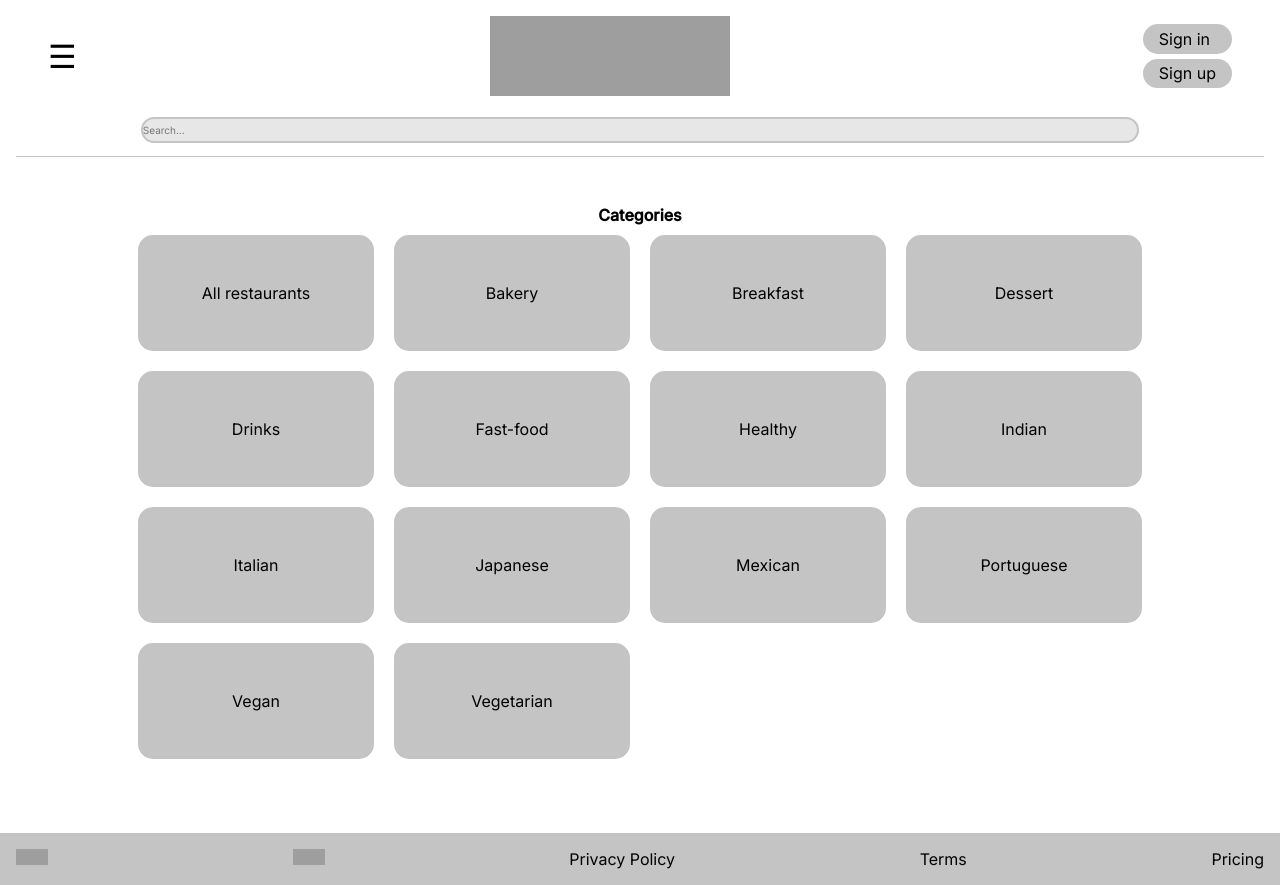
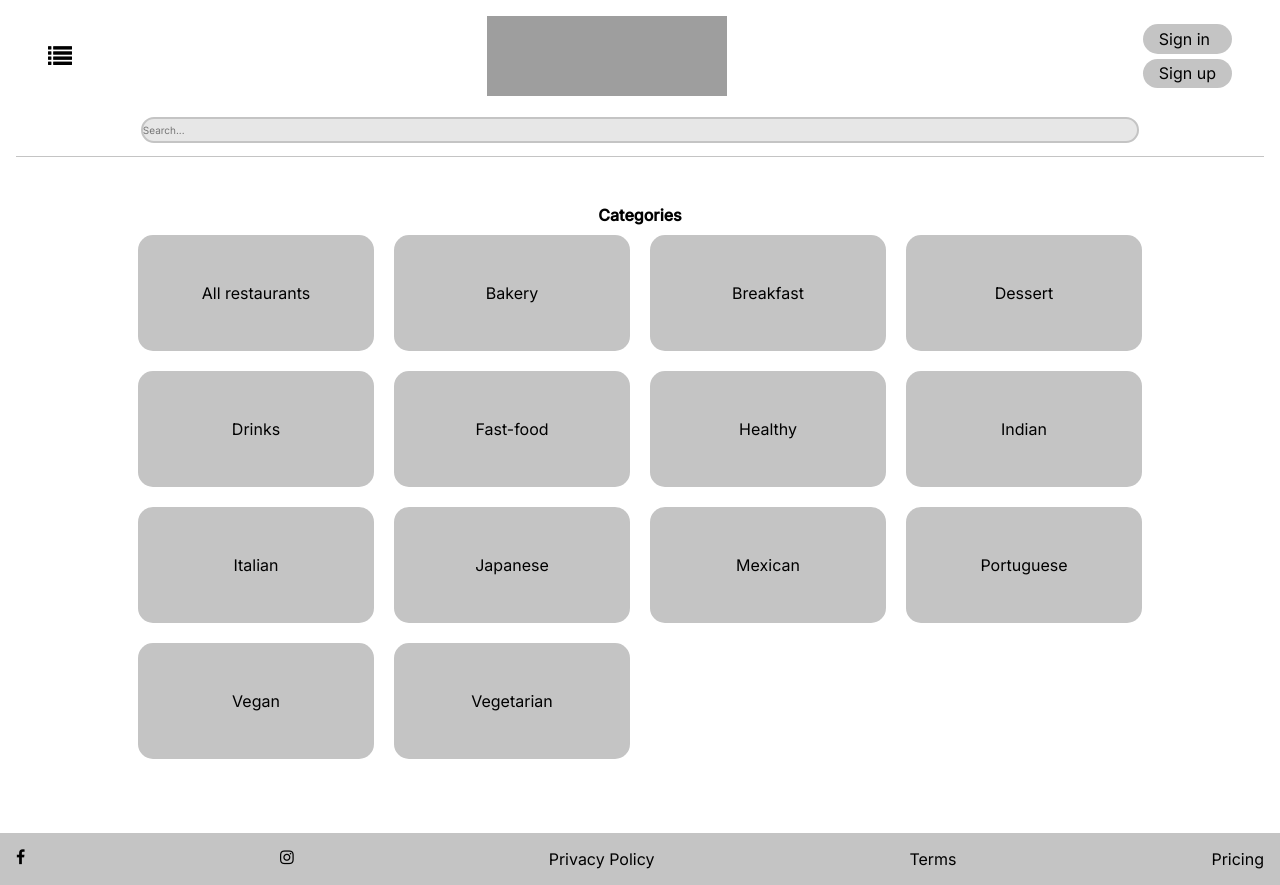
Before and after one commit to milenaaluisa/feup-ltw-FoodConnection, a PHP site: page /pages/index.php in a window 1280 px wide. Run offline with PHP 8.4, Linux system fonts and the light colour scheme; data comes from the database, SQL or seed files in the repository; grey boxes are pictures that could not be loaded.

Commit message:
Add font awesome icons

```diff
--- a/css/style.css
+++ b/css/style.css
@@ -65,7 +65,7 @@ img {
 }
 
 i {
-    margin: 0;
+    margin: 0; padding: 0; display: inline;
 }/*----------------------------------*/
 
 /*body and footer*/
@@ -150,8 +150,9 @@ body > header > div:nth-child(3) input {
 }
 
 #menu .hamburger:before {
-    content:'\2630';
-    font-size: xx-large;
+    font-family: "FontAwesome";
+    content: "\f03a";
+    font-size: x-large;
 }
 
 #menu .hamburger{
@@ -159,6 +160,7 @@ body > header > div:nth-child(3) input {
 }
 
 #menu #hamburger:checked + .hamburger::before{
+    font-family: "FontAwesome";
     content:'\2715';
     z-index: 99999;
     font-size: xx-large;
--- a/templates/common.tpl.php
+++ b/templates/common.tpl.php
@@ -10,6 +10,7 @@
         <link href="../css/style.css" rel="stylesheet">
         <link href="../css/layout.css" rel="stylesheet">
         <link href="../css/forms.css" rel="stylesheet">
+        <link rel="stylesheet" href="https://cdnjs.cloudflare.com/ajax/libs/font-awesome/4.7.0/css/font-awesome.min.css">
         <?php if(isset ($css_files)) {
             foreach ($css_files as $css_file) {
                 $css_file = "../css/" . "$css_file"; ?>
@@ -70,8 +71,8 @@
 <?php
     function output_footer() { ?>
         <footer>
-            <img src="https://picsum.photos/600/300?city" alt="FB Logo">
-            <img src="https://picsum.photos/600/300?city" alt="IG Logo">
+            <i class="fa fa-facebook" alt="FB Logo"></i>
+            <i class="fa fa-instagram" alt="IG Logo"></i>
             <span>Privacy Policy</span>
             <span>Terms</span>
             <span>Pricing</span>
--- a/templates/dishes.tpl.php
+++ b/templates/dishes.tpl.php
@@ -54,7 +54,7 @@
                 <form action="action_add_order_item.php" method="post">
                     <input name="quantity" type="number" value="1" min="0" step="1">
                     <button type="submit">
-                        Add to cart <!-- ICON DO CARRINHO-->
+                        Add to cart <i class="fa fa-shopping-cart" aria-hidden="true"></i>
                     </button>
                 </form>
                 <a href="restaurant.php?id=<?= $dish['idRestaurant'] ?>" class="close"></a>
```
